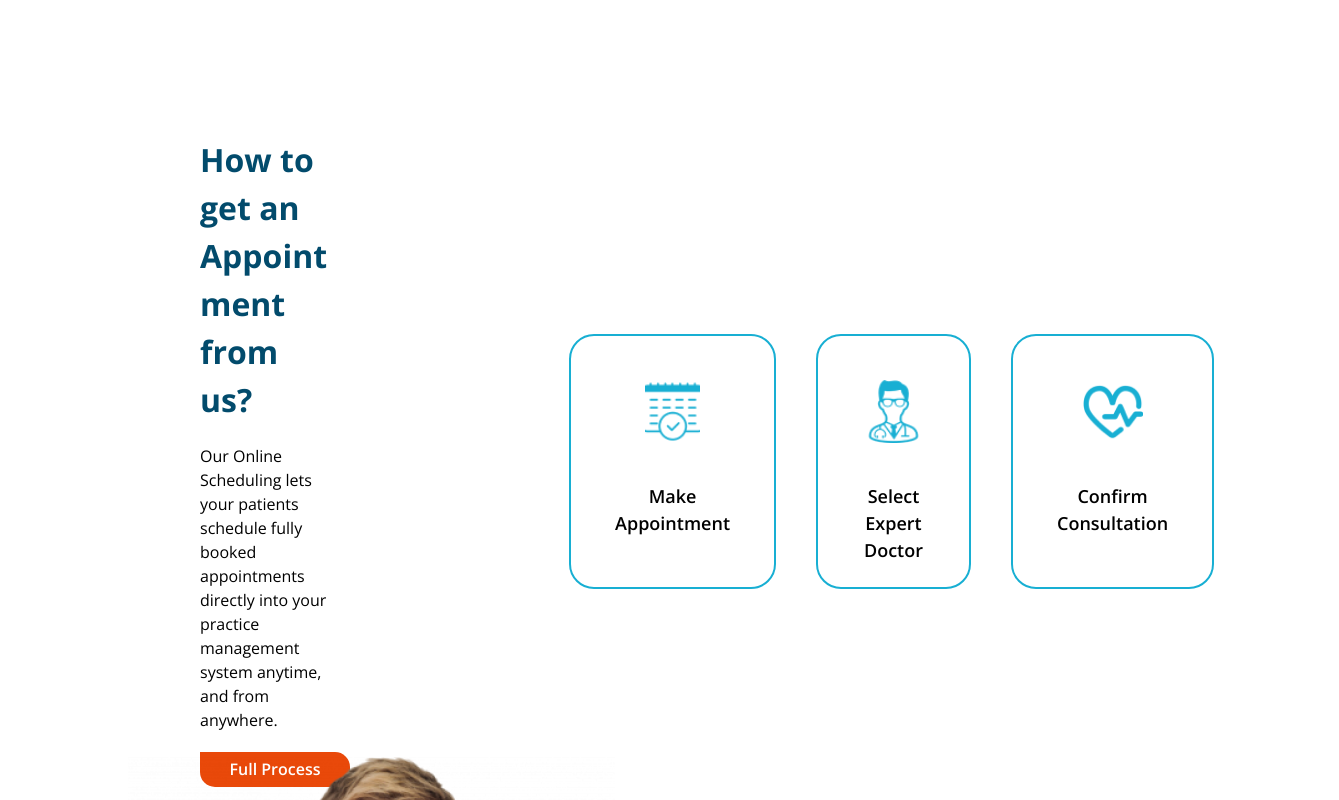
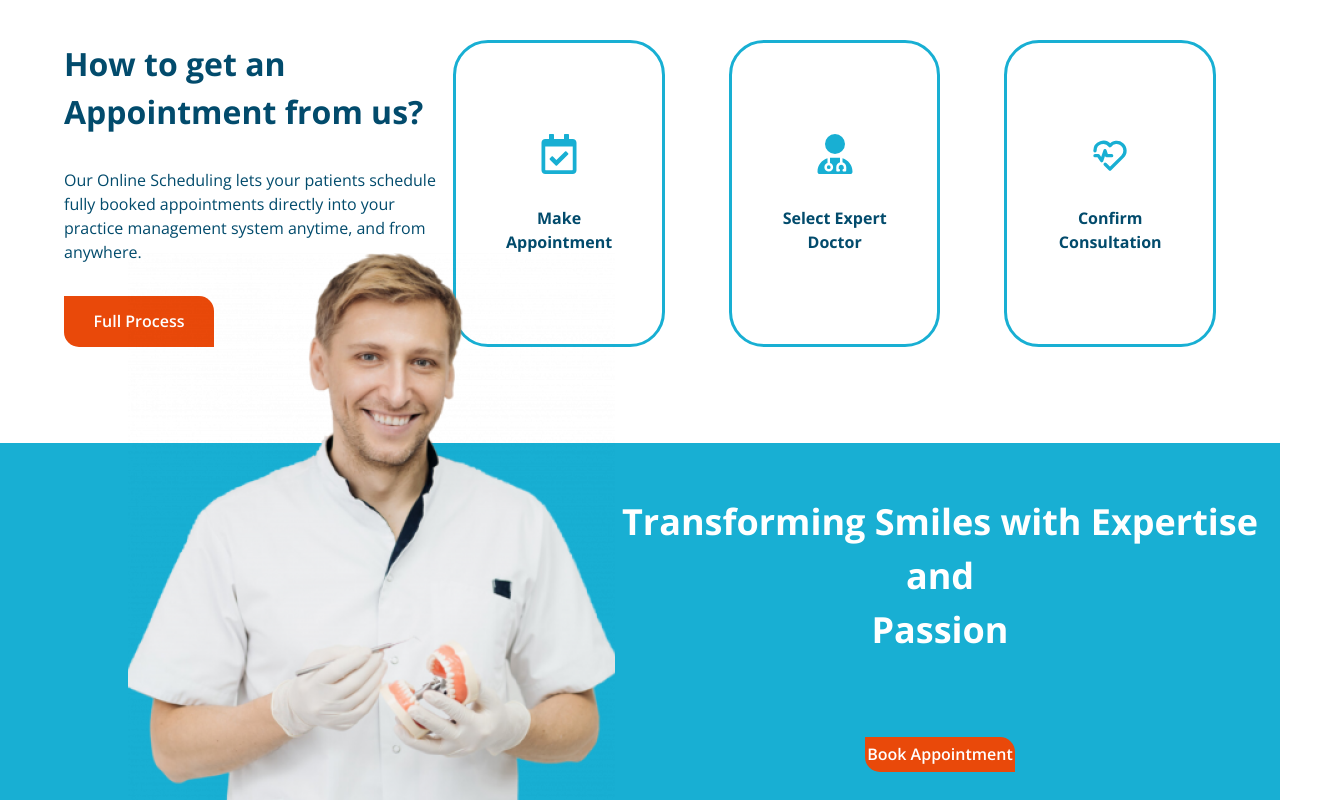
Before and after one commit to RuentDev/dental-appointment-app-client, a Next.js app: page / in a window 1280 px wide. Shown: the part 2780-3580 px from the top of the page, 1339 px wide, since content can reach past the window. Built offline with nearby package versions, Linux system fonts and the light colour scheme.

Commit message:
remove lee process section

```diff
--- a/src/app/page.tsx
+++ b/src/app/page.tsx
@@ -9,10 +9,8 @@ const HomePage = () => {
       <Components.Sections.MakeAppointmentSection />
       <Components.Sections.AboutSection />
       <Components.Sections.OrthodonticSection />
-      <Components.Sections.ProcessSection/>
+      <Components.Sections.AppointmentsSection/>
       <Components.Sections.AdvertiseSection/>
-      <Components.Sections.OrthodonticSection />
-      <Components.Sections.AppointmentsSection/>
       <Components.Sections.BlogSection />
       <Components.Sections.ContactUsSection />
     </Stack>
--- a/src/components/Sections/ProcessSection.tsx
+++ /dev/null
@@ -1,117 +0,0 @@
-import React from "react";
-import {
-  Box,
-  Button,
-  Center,
-  Container,
-  Flex,
-  Grid,
-  Hide,
-  Show,
-  Square,
-  Text,
-} from "@chakra-ui/react";
-import Cards from "../Cards";
-import processData from "@/data/process.json";
-
-interface ProcessSectionProps {}
-
-const ProcessSection = () => {
-  return (
-    <Container maxW="100%" maxH="100%" backgroundColor="#fff" border={0} p={20}>
-      <Flex
-        display="flex"
-        justifyContent="space-between"
-        flexDirection={{
-          base: "column",
-          sm: "column",
-          md: "column",
-          lg: "row",
-        }}
-        p={20}
-      >
-        <Flex
-          display="flex"
-          flexDirection="column"
-          justifyContent="center"
-          alignItems={{
-            base: "column",
-            sm: "center",
-            md: "center",
-            lg: "start",
-          }}
-          ml={{ lg: 10 }}
-          textAlign={{
-            base: "center",
-            sm: "center",
-            md: "center",
-            lg: "start",
-          }}
-        >
-          <Box width={{ base: "100%", sm: "100%", md: "80%", lg: "60%" }}>
-            <Text width="100%" color="#024B6C" fontWeight={700} fontSize={32}>
-              How to get an Appointment from us?
-            </Text>
-          </Box>
-          <Box width={{ sm: "60%", md: "60%", lg: "70%" }} mt={5}>
-            <Text
-              color="black"
-              lineHeight="24px"
-              fontWeight={400}
-              fontSize={16}
-            >
-              Our Online Scheduling lets your patients schedule fully booked
-              appointments directly into your practice management system
-              anytime, and from anywhere.
-            </Text>
-          </Box>
-          <Hide below="lg">
-            <Button mt={5}>Full Process</Button>
-          </Hide>
-        </Flex>
-
-        <Flex display="flex" justifyContent="center" alignItems="center" p={20}>
-          <Grid
-            display="flex"
-            flexDirection={{
-              base: "column",
-              sm: "column",
-              md: "column",
-              lg: "row",
-            }}
-            w="100%"
-            alignItems="center"
-            top="50%"
-            left="50%"
-            maxW="80%"
-            templateColumns={{
-              base: "repeat(1, 1fr)",
-              sm: "repeat(1, 1fr)",
-              md: "repeat(1, 1fr)",
-              lg: "repeat(3, 1fr)",
-            }}
-            gap={10}
-          >
-            {processData.map((process) => {
-              return (
-                <Cards.ProcessCard
-                  key={process.id}
-                  src={process.imgpath}
-                  label={process.label}
-                  width={63}
-                  height={63}
-                  borderWidth="0px"
-                />
-              );
-            })}
-            <Show below="lg">
-              <Button mt={5}>Full Process</Button>
-            </Show>
-          </Grid>
-        </Flex>
-      </Flex>
-    </Container>
-  );
-};
-
-export default ProcessSection;
--- a/src/components/Sections/index.ts
+++ b/src/components/Sections/index.ts
@@ -6,7 +6,6 @@ import ContactUsSection from "./ContactUsSection";
 import LandingSection from "./LandingSection";
 import MakeAppointmentSection from "./MakeAppointmentSection";
 import OrthodonticSection from "./OrthodonticSection";
-import ProcessSection from "./ProcessSection";
 
 
 const sections = {
@@ -15,7 +14,6 @@ const sections = {
   LandingSection,
   AboutSection,
   OrthodonticSection,
-  ProcessSection,
   AppointmentsSection,
   AdvertiseSection,
   MakeAppointmentSection,
```
